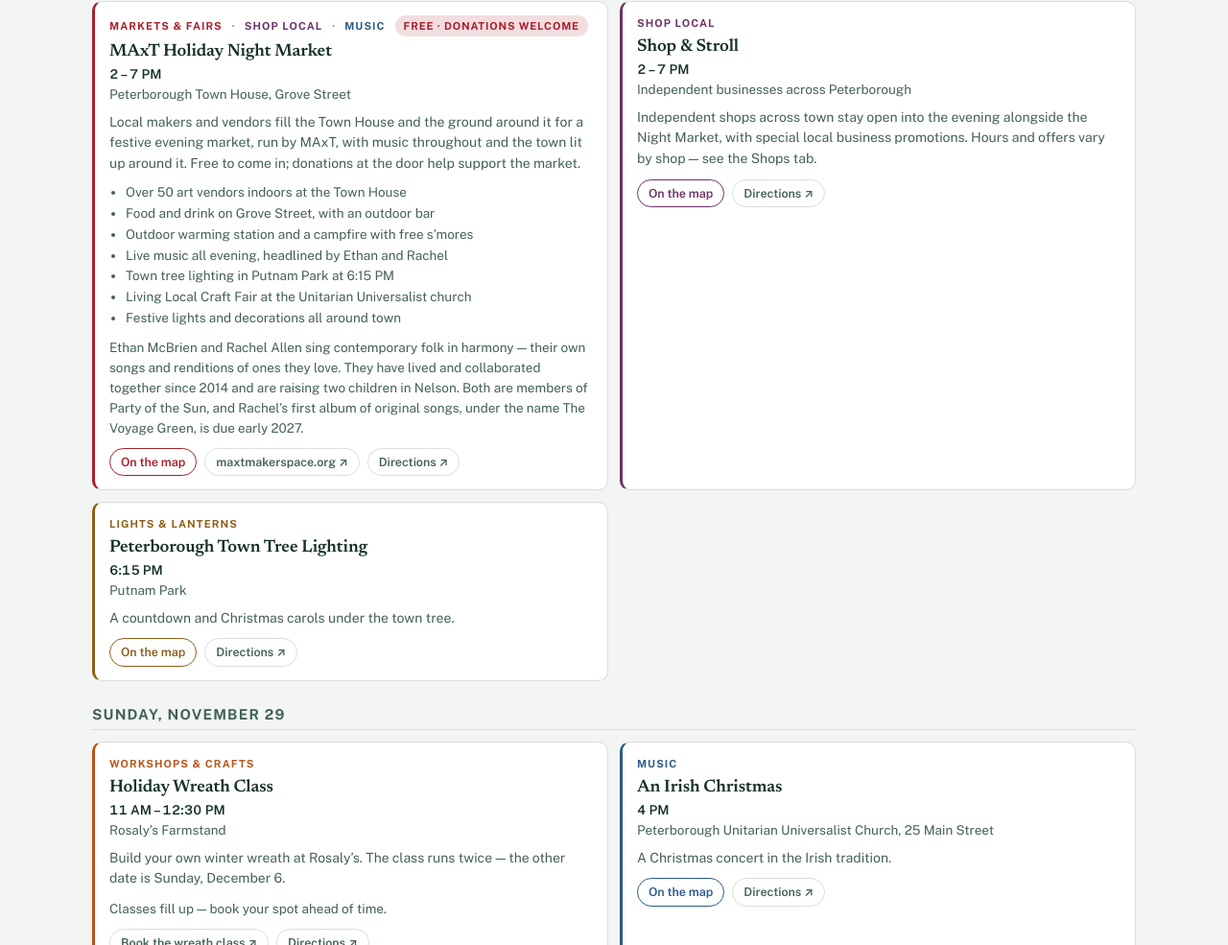
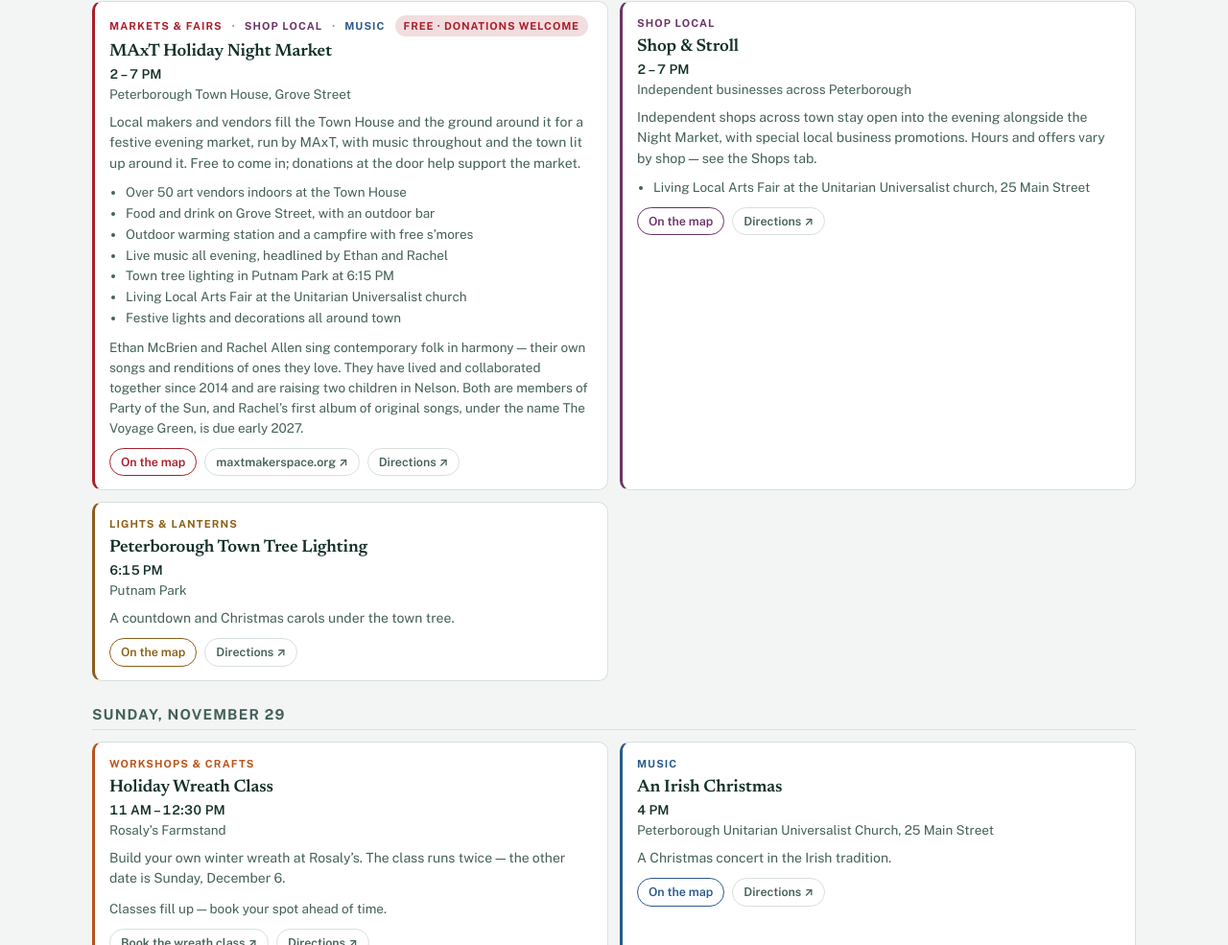
Before and after one commit to erin-cpu/Around-Peterborough, a plain HTML site: page docs/index.html in a window 1280 px wide. Shown: the part 2818-3803 px from the top of the page at 96% size. Drawn offline with nearby package versions, Linux system fonts and the light colour scheme.

Commit message:
List the Living Local Arts Fair under Shop & Stroll too
Shop & Stroll runs the same hours and covers independent places around
town, so the fair at the UU church belongs on that card as much as on
the Night Market's. Someone reading either one now sees it.

Renamed from "Craft Fair" to "Arts Fair" in both places. MAxT's copy
said Craft; Erin says Arts, and she is the one who would know.

Co-Authored-By: Claude Opus 5 <noreply@anthropic.com>

```diff
--- a/docs/index.html
+++ b/docs/index.html
@@ -971,7 +971,7 @@ const EVENTS = [
     place:"Peterborough Town House, Grove Street", venue:"townhall",
     badge:"Free · Donations welcome",
     desc:"Local makers and vendors fill the Town House and the ground around it for a festive evening market, run by MAxT, with music throughout and the town lit up around it. Free to come in; donations at the door help support the market.",
-    list:["Over 50 art vendors indoors at the Town House","Food and drink on Grove Street, with an outdoor bar","Outdoor warming station and a campfire with free s’mores","Live music all evening, headlined by Ethan and Rachel","Town tree lighting in Putnam Park at 6:15 PM","Living Local Craft Fair at the Unitarian Universalist church","Festive lights and decorations all around town"],
+    list:["Over 50 art vendors indoors at the Town House","Food and drink on Grove Street, with an outdoor bar","Outdoor warming station and a campfire with free s’mores","Live music all evening, headlined by Ethan and Rachel","Town tree lighting in Putnam Park at 6:15 PM","Living Local Arts Fair at the Unitarian Universalist church","Festive lights and decorations all around town"],
     note:"Ethan McBrien and Rachel Allen sing contemporary folk in harmony — their own songs and renditions of ones they love. They have lived and collaborated together since 2014 and are raising two children in Nelson. Both are members of Party of the Sun, and Rachel’s first album of original songs, under the name The Voyage Green, is due early 2027.",
     links:[{label:"maxtmakerspace.org", href:"https://maxtmakerspace.org/"}]
   },
@@ -979,7 +979,8 @@ const EVENTS = [
     id:"shopstroll", title:"Shop & Stroll", cat:"shop",
     start:"2026-11-28", time:"2 – 7 PM", sort:841,
     place:"Independent businesses across Peterborough", venue:"mainst",
-    desc:"Independent shops across town stay open into the evening alongside the Night Market, with special local business promotions. Hours and offers vary by shop — see the Shops tab."
+    desc:"Independent shops across town stay open into the evening alongside the Night Market, with special local business promotions. Hours and offers vary by shop — see the Shops tab.",
+    list:["Living Local Arts Fair at the Unitarian Universalist church, 25 Main Street"]
   },
   {
     id:"treelighting", title:"Peterborough Town Tree Lighting", cat:"lights",
```
Also changed, not shown: src/page.html (+3 -2 lines).
